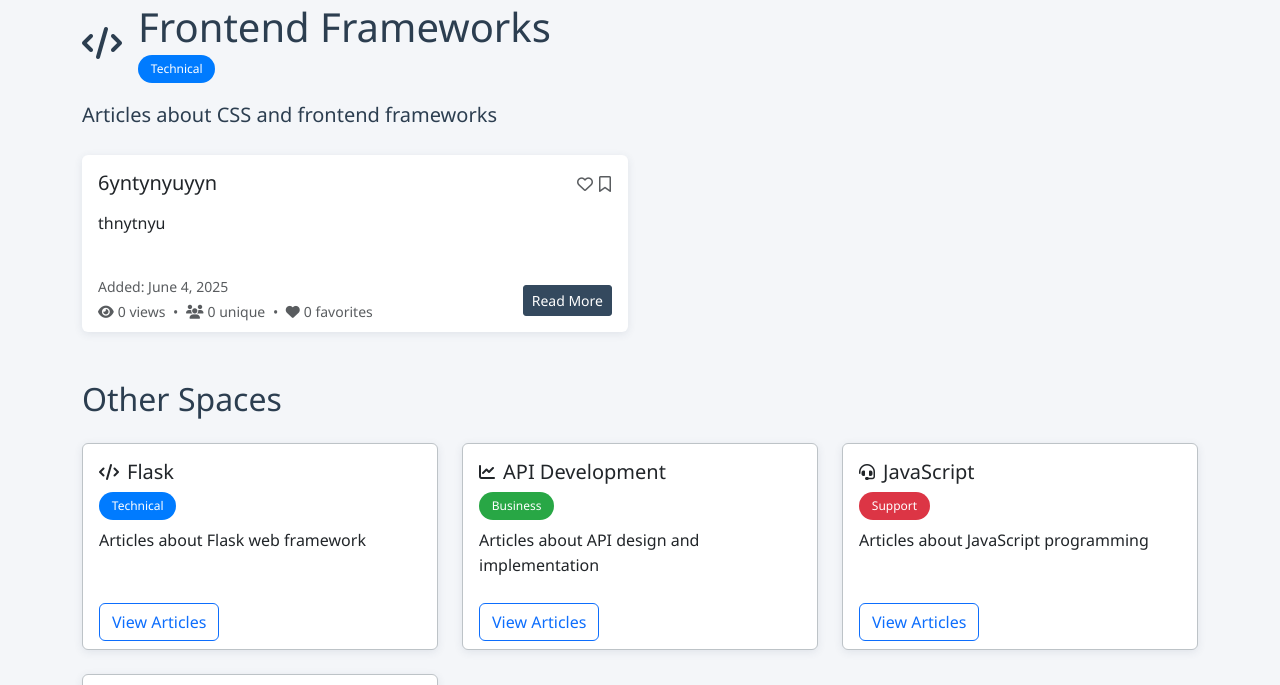
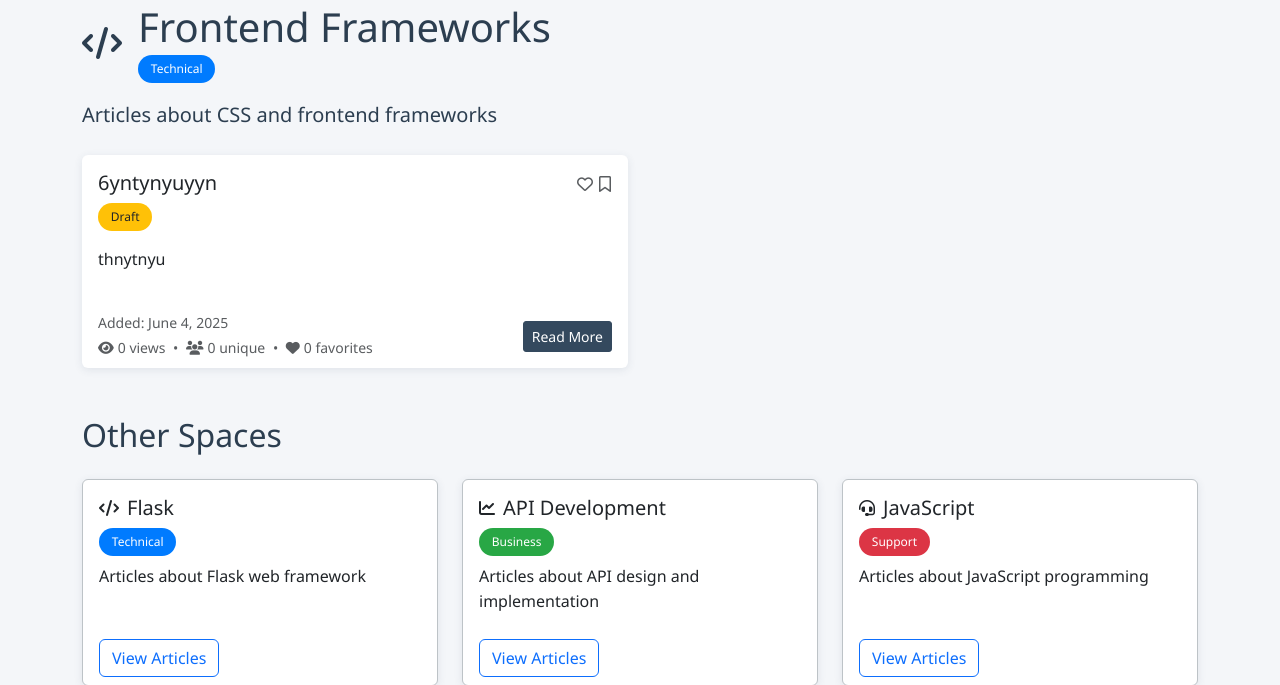
Before and after one commit to a-dulatov/KnowledgeVault, a Django app: page /space/4/ in a window 1280 px wide. Shown: the part 148-833 px from the top of the page. Run offline with Django 5.2, Linux system fonts and the light colour scheme; a user stored in the database is signed in; data comes from the database, SQL or seed files in the repository.

Commit message:
Display the current status of articles along with 'read' status for users
Adds status badges (draft, live, archive, read) to article cards in index.html and space.html templates.

Replit-Commit-Author: Agent
Replit-Commit-Session-Id: f0db195c-3815-4fa9-97a7-62c5ad5a4d76
Replit-Commit-Screenshot-Url: https://storage.googleapis.com/screenshot-production-us-central1/5c4c90be-2196-4a0b-b7f2-267e1ae3c18c/f0c9b3e8-8a6c-4263-ae50-4ab0c6617f53.jpg

```diff
--- a/templates/space.html
+++ b/templates/space.html
@@ -33,11 +33,22 @@
             <div class="card article-card h-100">
                 <div class="card-body">
                     <div class="d-flex justify-content-between align-items-start mb-2">
-                        <h5 class="card-title">{{ article.title }}</h5>
+                        <div>
+                            <h5 class="card-title">{{ article.title }}</h5>
+                            <div class="mb-2">
+                                {% if article.status == 'draft' %}
+                                <span class="badge bg-warning text-dark me-1">Draft</span>
+                                {% elif article.status == 'live' %}
+                                <span class="badge bg-success me-1">Live</span>
+                                {% elif article.status == 'archive' %}
+                                <span class="badge bg-secondary me-1">Archive</span>
+                                {% endif %}
+                                {% if user.is_authenticated and article.is_read %}
+                                <span class="badge bg-info">Read</span>
+                                {% endif %}
+                            </div>
+                        </div>
                         <div class="d-flex align-items-center">
-                            {% if user.is_authenticated and article.is_read %}
-                            <span class="badge bg-success me-2">Read</span>
-                            {% endif %}
                             {% if user.is_authenticated %}
                             <button class="btn btn-link p-0 me-1 favorite-btn"
                                     data-article-id="{{ article.id }}"
```
Also changed, not shown: templates/index.html (+15 -4 lines).
